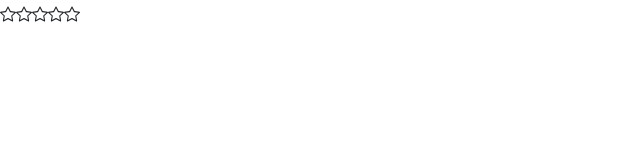
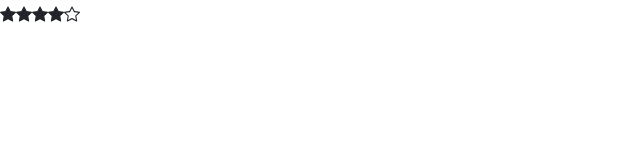
Before and after one commit to caverdude/angular, an Angular app in the folder beginangular/: page / in a window 1280 px wide. Shown: the top 160 px of the page, without its empty margins (0-640 px from the left). Built offline with nearby package versions, Linux system fonts and the light colour scheme.

Commit message:
Angular 9 with TypeScript Page 42

```diff
--- a/beginangular/src/app/app.component.ts
+++ b/beginangular/src/app/app.component.ts
@@ -3,7 +3,7 @@ import { Component } from '@angular/core';
 
 @Component({
   selector: 'app-root',
-  template: `<rating></rating>`,
+  template: `<rating [rating]="4"></rating>`,
 })
 export class AppComponent {
 
--- a/beginangular/src/app/rating.component.ts
+++ b/beginangular/src/app/rating.component.ts
@@ -1,4 +1,4 @@
-import { Component } from "@angular/core";
+import { Component,Input } from "@angular/core";
 
 @Component({
   selector: 'rating',
@@ -37,13 +37,11 @@ import { Component } from "@angular/core";
     <ng-template #elseBlock5>
       <starfill (click)="onClick(5)"></starfill>
     </ng-template>
-
-
   `
 })
 
 export class RatingComponent{
-  rating = 0;
+  @Input() rating = 0;
   onClick(ratingValue){
     this.rating=ratingValue;
   }
```
